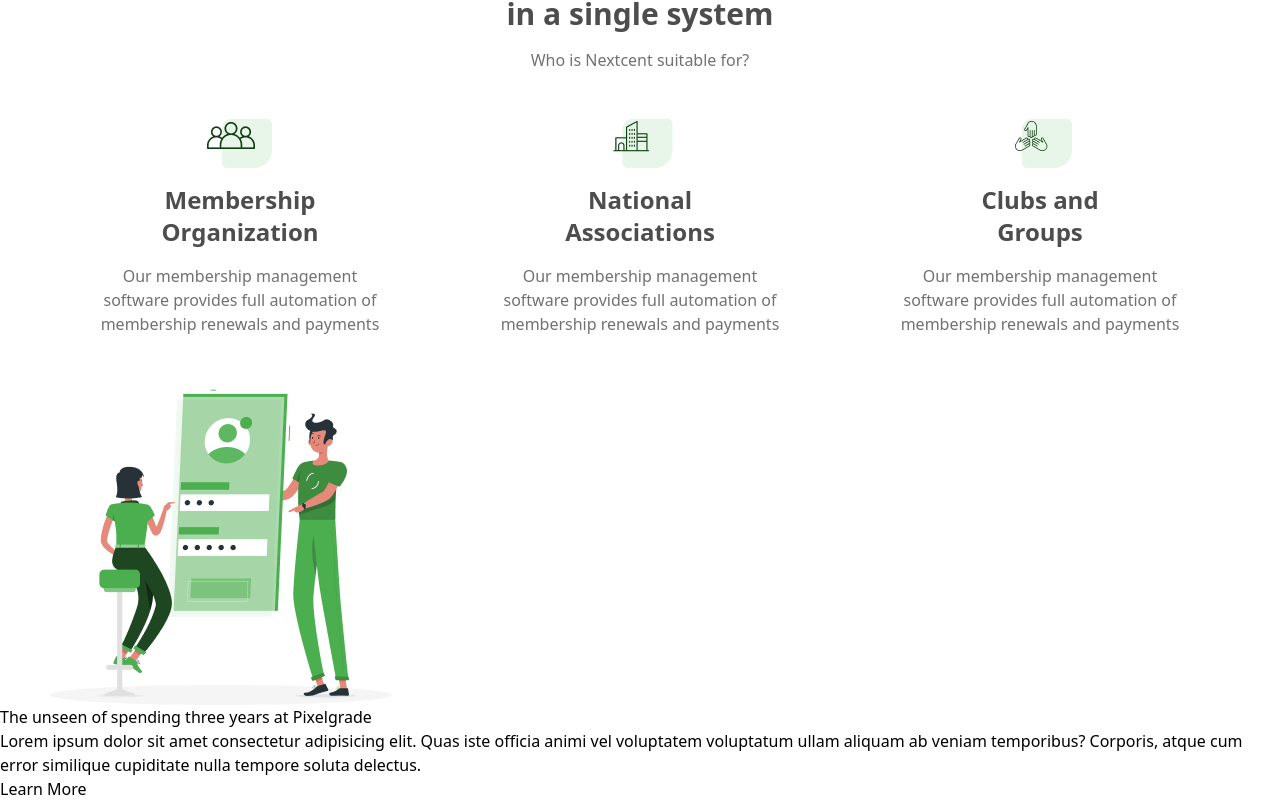
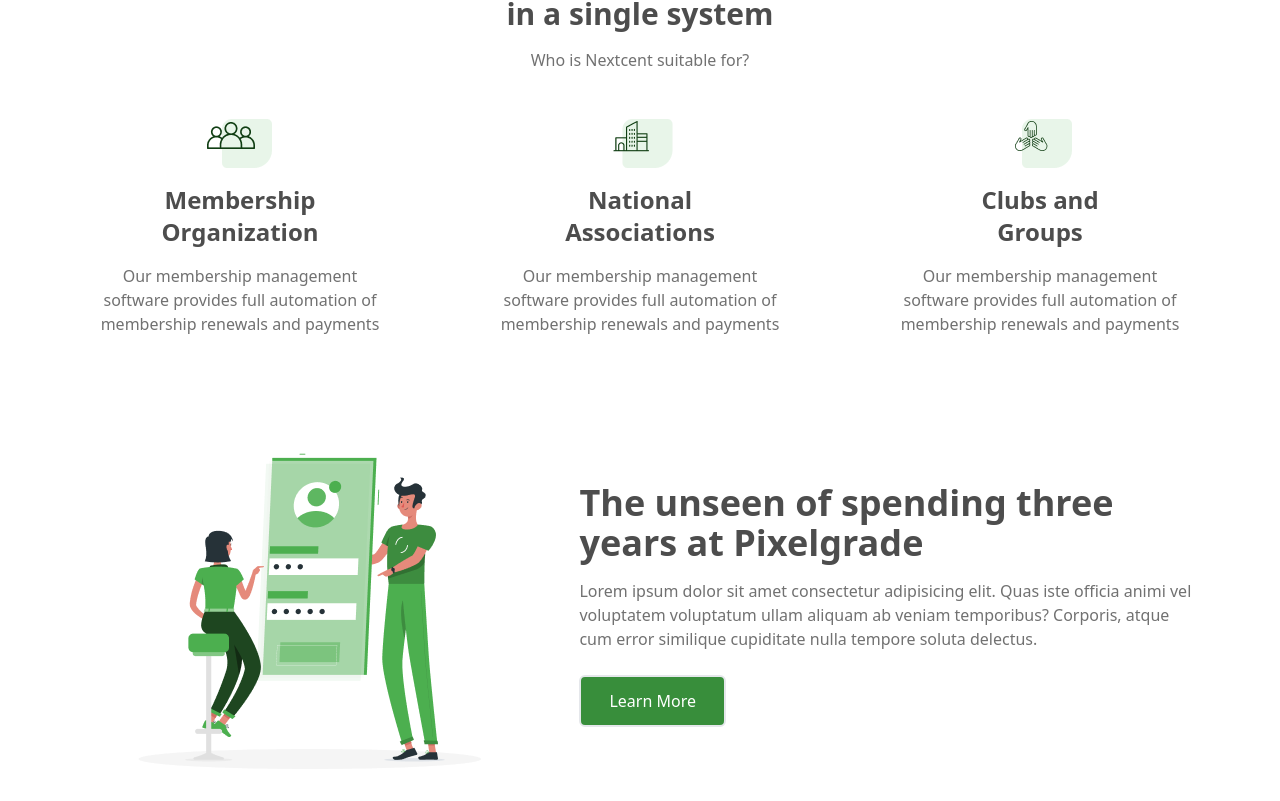
Before and after one commit to preranababar9/Nexcent-Landing-page-, a React (Create React App) app: page / in a window 1280 px wide. Shown: the part 1094-1895 px from the top of the page. After the commit the page ends 1863 px from the top, so only its background shows below. Built offline with nearby package versions, Linux system fonts and the light colour scheme.

Commit message:
banner section done

```diff
--- a/src/components/Banner.jsx
+++ b/src/components/Banner.jsx
@@ -3,21 +3,22 @@ import banner from "../images/banner.png"
 
 export default function Banner() {
   return (
-    <div>
-        <div>
+    <div className="flex justify-evenly items-center pt-16 pr-10 pl-10">
+
+        <div className='w-30%'>
           <img
           src={banner}
           alt="banner-img"></img>
         </div>
-        <h2>The unseen of spending three years at Pixelgrade</h2>
 
-        <p>Lorem ipsum dolor sit amet consectetur adipisicing elit. Quas iste officia
-                animi vel voluptatem voluptatum ullam aliquam ab veniam temporibus? Corporis,
-                atque cum error similique cupiditate nulla tempore soluta delectus.</p>
+        <div className="w-50% ">
+        <h2 className='text-[#4D4D4D] font-semibold text-4xl pb-4 '>The unseen of spending three <br></br>years at Pixelgrade</h2>
 
-                <button>Learn More</button>
-        <div>
+        <p className='text-[#717171] pb-6 '>Lorem ipsum dolor sit amet consectetur adipisicing elit. Quas iste officia
+                animi vel <br></br> voluptatem voluptatum ullam aliquam ab veniam temporibus? Corporis,
+                atque<br></br> cum error similique cupiditate nulla tempore soluta delectus.</p>
 
+                <button className="bg-[#388E3B] text-white border-solid  border-2  p-3 px-7 hover:text-black  rounded-md">Learn More</button>
         </div>
     </div>
   )
```
